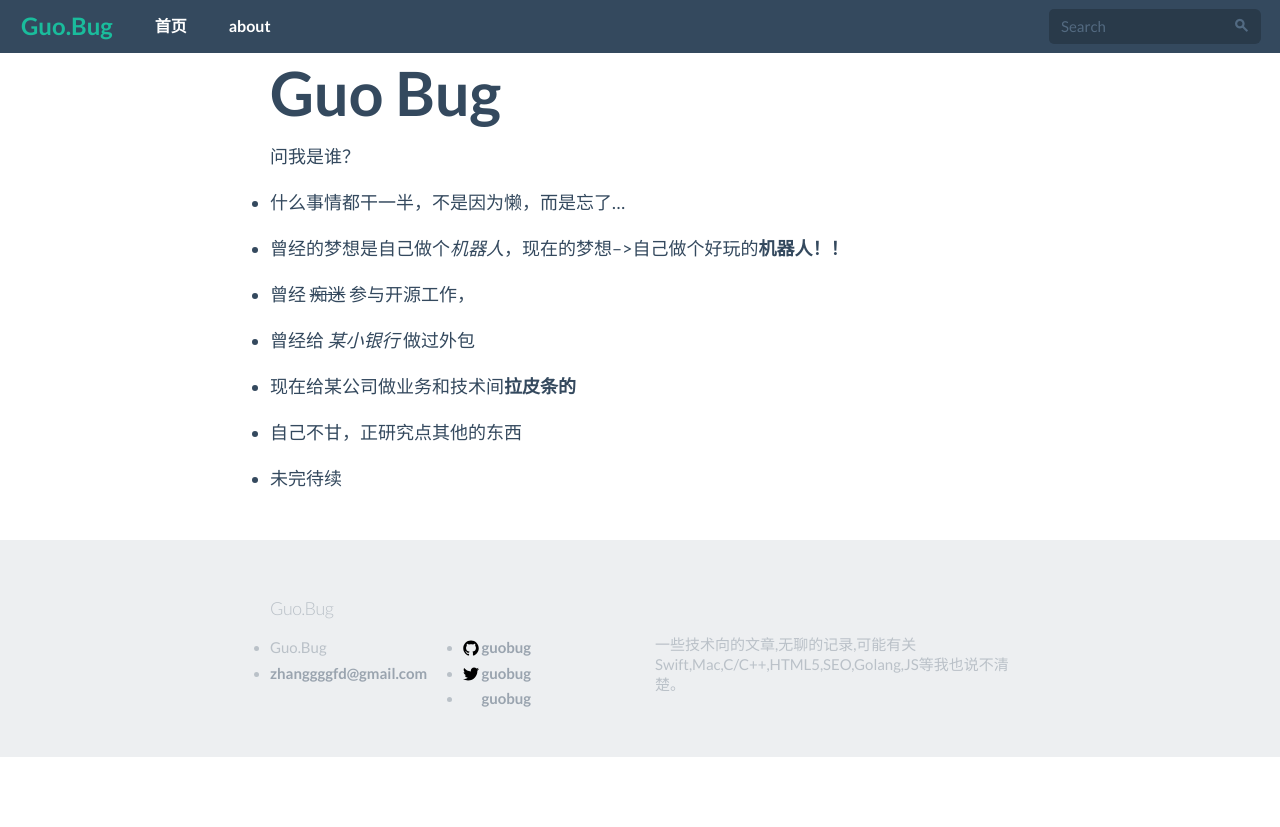
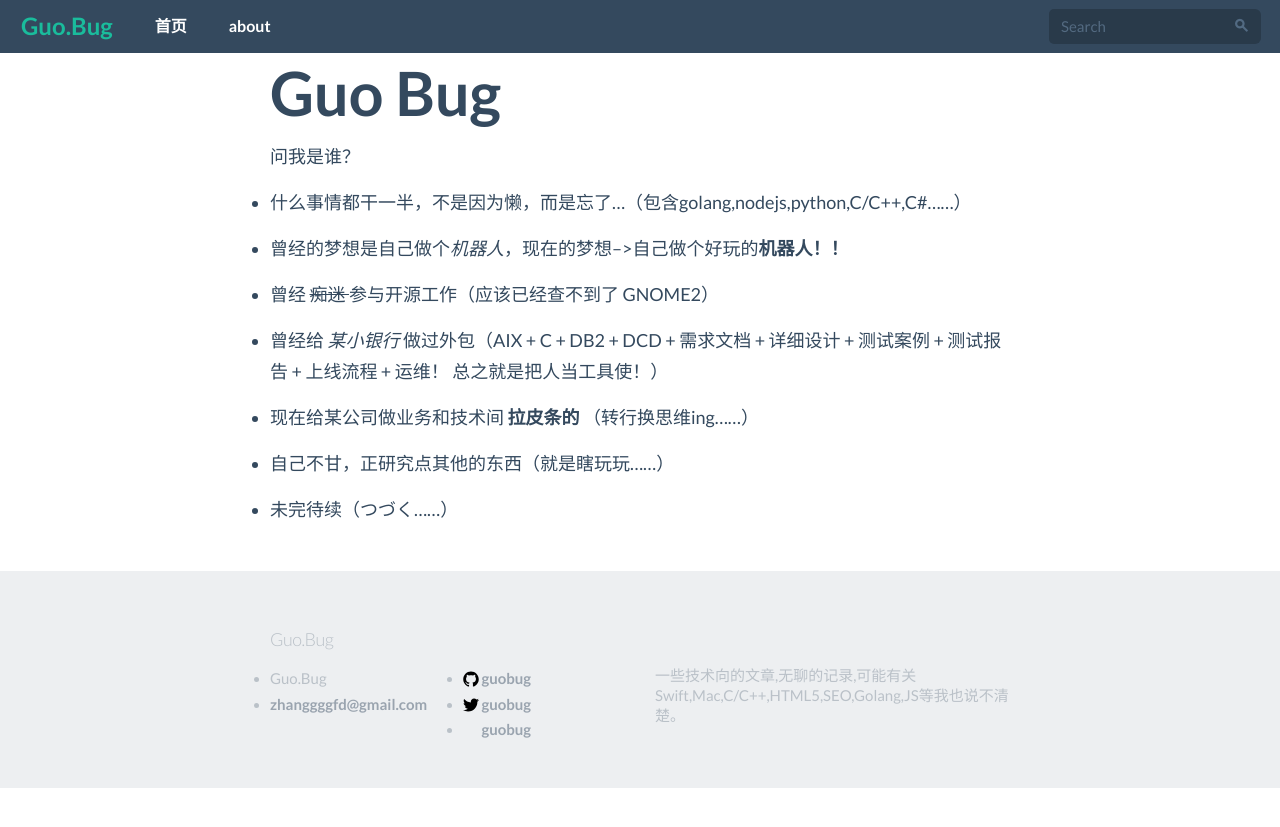
Before and after one commit to GuoBug/bug, a Jekyll site: the page built from about.md, in a window 1280 px wide. Shown: the top 827 px of the page. Built offline with Jekyll 4.4.1, drawn with Linux system fonts in a browser that asks for light colours; nearby versions of some CDN libraries; Markdown is read by kramdown in place of the engine named in the settings.

Commit message:
つづく

```diff
--- a/about.md
+++ b/about.md
@@ -8,16 +8,16 @@ keywords: "GuoBug,博客,gitbug,c/c++,golang,about,html5"
 
 问我是谁？
 
-* 什么事情都干一半，不是因为懒，而是忘了…
+* 什么事情都干一半，不是因为懒，而是忘了…（包含golang,nodejs,python,C/C++,C#……）
 
 * 曾经的梦想是自己做个*机器人*，现在的梦想-->自己做个好玩的**机器人！！**
 
-* 曾经 <STRIKE>痴迷</STRIKE> 参与开源工作，
+* 曾经 <STRIKE> 痴迷 </STRIKE> 参与开源工作（应该已经查不到了 GNOME2）
 
-* 曾经给 *某小银行* 做过外包
+* 曾经给 *某小银行* 做过外包（AIX + C + DB2 + DCD + 需求文档 + 详细设计 + 测试案例 + 测试报告 + 上线流程 + 运维！ 总之就是把人当工具使！）
 
-* 现在给某公司做业务和技术间**拉皮条的**
+* 现在给某公司做业务和技术间 **拉皮条的** （转行换思维ing……）
 
-* 自己不甘，正研究点其他的东西
+* 自己不甘，正研究点其他的东西（就是瞎玩玩……）
 
-* 未完待续
+* 未完待续（つづく……）
```
